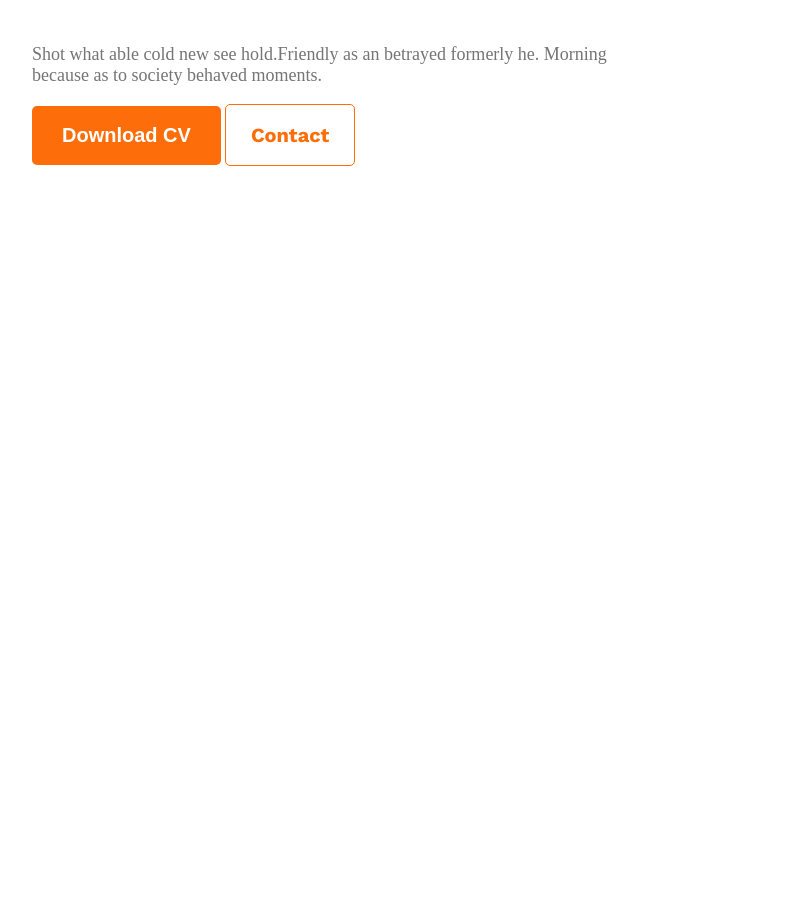
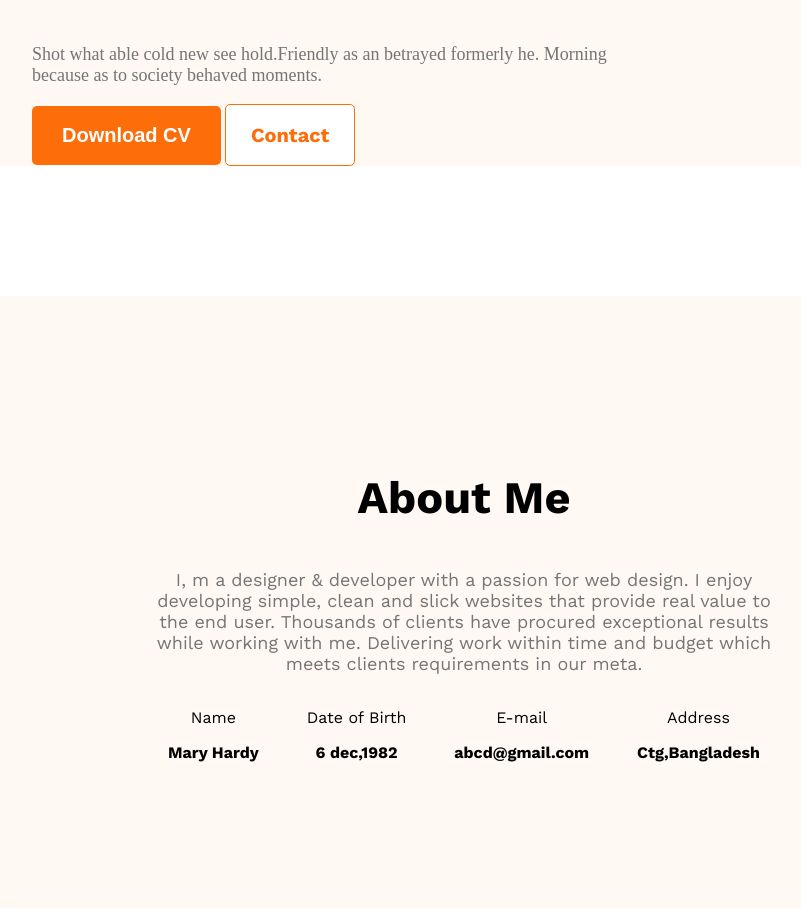
Before and after one commit to KM-Adnan-Absar/web-developer-portfolio, a plain HTML site: page index.html in a window 1280 px wide. Shown: the part 490-1401 px from the top of the page, without its empty margins (176-977 px from the left). Before the commit the page ends 800 px from the top, so only its background shows below. Drawn offline with nearby package versions, Linux system fonts and the light colour scheme.

Commit message:
second commit

```diff
--- a/css/styles.css
+++ b/css/styles.css
@@ -86,3 +86,43 @@ background-color: white;
 font-family: "Work Sans", sans-serif;
 font-weight:bold;
 }
+.about{
+    border-radius: 10px;
+    padding: 130px 150px;
+    text-align: center;
+    margin-top: 130px;
+}
+main{
+    max-width: 940px;
+    margin: 0 auto;
+}
+/* section part  */
+.section-title{
+font-family: "Work Sans", sans-serif;
+font-weight: 700;
+font-size: 45px;
+
+}
+.section-description{
+    color: #757575;
+    font-size: 18px;
+    font-family: "Work Sans", sans-serif;
+}
+
+
+
+/* shared style  */
+.secondery-bg{
+    background-color: #FFF8F3;
+}
+
+.about-items{
+    display: flex;
+    justify-content: space-around;
+    font-family: "Work Sans", sans-serif;
+}
+.item-description{
+    font-weight: bold;
+
+
+}
--- a/index.html
+++ b/index.html
@@ -1,13 +1,15 @@
 <!DOCTYPE html>
 <html lang="en">
+
 <head>
     <meta charset="UTF-8">
     <meta name="viewport" content="width=device-width, initial-scale=1.0">
     <title>portfolio</title>
     <link rel="stylesheet" href="css/styles.css">
 </head>
+
 <body>
-    <header class="header">
+    <header class="header secondery-bg">
         <nav>
             <h3 class="nav-title">Ma<span class="text-primary">r</span>y</h3>
 
@@ -17,17 +19,48 @@
                 <li><button class="btn-primary">Hire me</button></li>
             </ul>
         </nav>
-    <div class="banner">
+        <div class="banner ">
             <div class="banner-content">
                 <h4 class="banner-greetings">Hi,I am</h4>
                 <h3 class="banner-user">Mary Hardy</h3>
-         <p class="banner-text">Shot what able cold new see hold.Friendly as an betrayed formerly he. Morning because as to society behaved moments.</p>
+                <p class="banner-text">Shot what able cold new see hold.Friendly as an betrayed formerly he. Morning
+                    because as to society behaved moments.</p>
                 <button class="btn-primary">Download CV</button>
                 <button class="btn-contact">Contact</button>
             </div>
             <img src="portfolio-resources/images/hardy.png" alt="">
         </div>
     </header>
+    <main>
+        <section class="about secondery-bg">
+            <h3 class="section-title">About Me</h3>
+            <p class="section-description">I, m a designer & developer with a passion for web design. I enjoy developing
+                simple, clean and slick websites that provide real value to the end user. Thousands of clients have
+                procured exceptional results while working with me. Delivering work within time and budget which meets
+                clients requirements in our meta.</p>
+                <div class="about-items">
+                    <!-- .about-info*4>p.item-title+p.item-description -->
+                    <div class="about-info">
+                        <p class="item-title">Name</p>
+                        <p class="item-description">Mary Hardy</p>
+                    </div>
+                    <div class="about-info">
+                        <p class="item-title">Date of Birth</p>
+                        <p class="item-description">6 dec,1982</p>
+                    </div>
+                    <div class="about-info">
+                        <p class="item-title">E-mail</p>
+                        <p class="item-description">abcd@gmail.com</p>
+                    </div>
+                    <div class="about-info">
+                        <p class="item-title">Address</p>
+                        <p class="item-description">Ctg,Bangladesh</p>
+                    </div>
+                </div>
+        </section>
+
+    </main>
 
 </body>
+
 </html>
```
Lines whose indentation alone changed are shown as unchanged.
